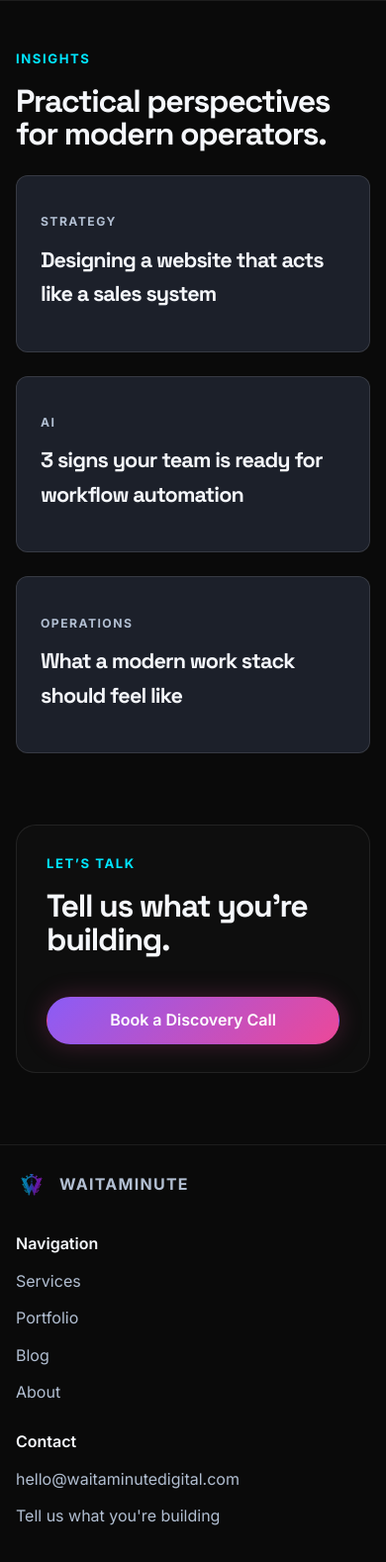
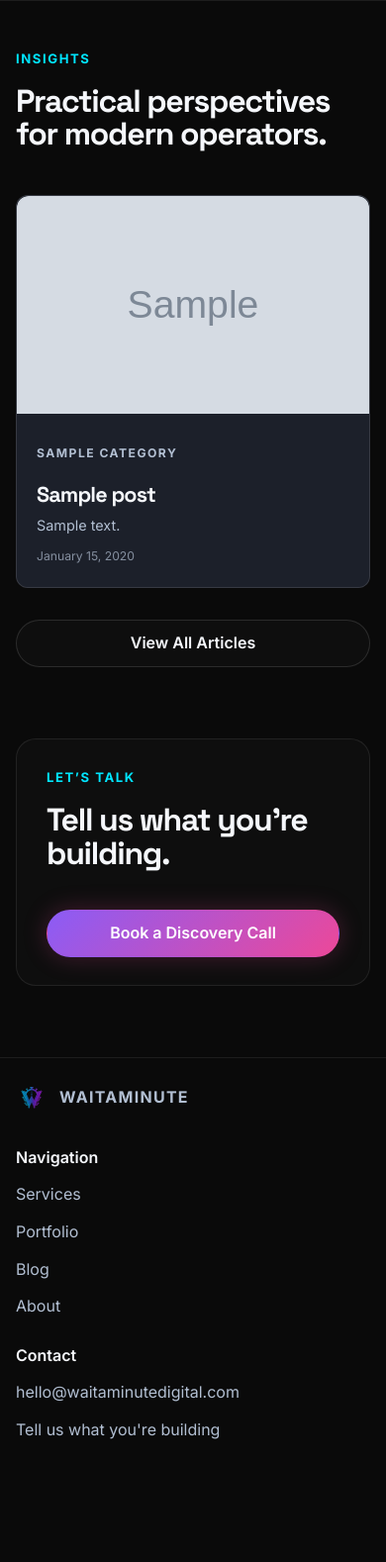
Before and after one commit to CodeToole/WaitaminuteDigital_blog, a Django app: page / in a window 390 px wide. Shown: the part 3024-4602 px from the top of the page at 99% size. After the commit the page ends 4478 px from the top, so only its background shows below. Run offline with Django 5.2, Linux system fonts and the light colour scheme; tables that the repository leaves empty hold one stand-in row (values such as "Sample post"); grey boxes marked "Sample" are stand-in pictures.

Commit message:
Upgrade homepage Insights section to dynamic blog posts
- Wire home view to query latest 4 published posts from the database
- Display newest post as a large featured card with cover image, title, excerpt, date, and link
- Display next 3 posts as smaller secondary cards beneath the featured card
- Replace all hardcoded article titles with real BlogPost data
- Add View All Articles button linking to /blog/
- Gracefully handles 0-4 posts without errors
- Draft posts excluded automatically via PublishedPostManager
- Add responsive CSS layout for the new insights grid
- Add 7 tests covering featured ordering, draft exclusion, empty state, and the CTA link

Co-authored-by: Copilot App <223556219+Copilot@users.noreply.github.com>

```diff
--- a/core/views.py
+++ b/core/views.py
@@ -10,7 +10,16 @@ def home(request):
     featured_projects = Project.objects.filter(is_featured=True).prefetch_related('tags')[:3]
     if not featured_projects:
         featured_projects = Project.objects.all().prefetch_related('tags')[:3]
-    return render(request, 'core/home.html', {'featured_projects': featured_projects})
+
+    latest_posts = Post.published.all()[:4]
+    featured_post = latest_posts[0] if latest_posts else None
+    secondary_posts = latest_posts[1:4]
+
+    return render(request, 'core/home.html', {
+        'featured_projects': featured_projects,
+        'featured_post': featured_post,
+        'secondary_posts': secondary_posts,
+    })
 
 
 def robots_txt(request):
--- a/static/css/main.css
+++ b/static/css/main.css
@@ -556,6 +556,183 @@ input[type="hidden"] {
   }
 }
 
+/* Insights Section (Dynamic Homepage Blog Posts) */
+.insights-heading {
+  display: flex;
+  align-items: flex-end;
+  justify-content: space-between;
+  flex-wrap: wrap;
+  gap: 16px;
+  margin-bottom: 28px;
+}
+
+.insights-view-all {
+  flex-shrink: 0;
+  white-space: nowrap;
+  font-size: 0.9rem;
+  min-height: 42px;
+  padding: 0 18px;
+}
+
+.insights-layout {
+  display: grid;
+  grid-template-columns: 1.6fr 1fr;
+  gap: 24px;
+  align-items: start;
+}
+
+.insight-featured-link,
+.insight-secondary-link {
+  display: block;
+  color: inherit;
+  text-decoration: none;
+}
+
+.insight-featured-link:hover .insight-card,
+.insight-secondary-link:hover .insight-card {
+  transform: translateY(-2px);
+  box-shadow: 0 0 0 1px rgba(0, 229, 255, 0.2), 0 0 28px rgba(0, 229, 255, 0.14);
+}
+
+.insight-card {
+  height: 100%;
+  display: flex;
+  flex-direction: column;
+  overflow: hidden;
+  transition: transform 0.2s ease, box-shadow 0.2s ease;
+}
+
+.insight-card.insight-card-featured {
+  padding: 0;
+}
+
+.insight-card.insight-card-secondary {
+  flex-direction: row;
+  gap: 0;
+  padding: 0;
+  overflow: hidden;
+}
+
+.insight-cover {
+  width: 100%;
+  height: 220px;
+  overflow: hidden;
+  border-radius: var(--wmd-radius) var(--wmd-radius) 0 0;
+}
+
+.insight-cover img {
+  width: 100%;
+  height: 100%;
+  object-fit: cover;
+  display: block;
+  transition: transform 0.35s ease;
+}
+
+.insight-featured-link:hover .insight-cover img {
+  transform: scale(1.03);
+}
+
+.insight-thumb {
+  width: 96px;
+  min-width: 96px;
+  height: 100%;
+  overflow: hidden;
+  border-radius: var(--wmd-radius) 0 0 var(--wmd-radius);
+}
+
+.insight-thumb img {
+  width: 100%;
+  height: 100%;
+  object-fit: cover;
+  display: block;
+  transition: transform 0.35s ease;
+}
+
+.insight-secondary-link:hover .insight-thumb img {
+  transform: scale(1.05);
+}
+
+.insight-body {
+  padding: 18px 20px 22px;
+  flex: 1;
+  display: flex;
+  flex-direction: column;
+  gap: 6px;
+}
+
+.insight-body h3 {
+  font-size: clamp(1.1rem, 1.6vw, 1.35rem);
+  line-height: 1.25;
+  margin: 0;
+  color: var(--text);
+}
+
+.insight-card-featured .insight-body h3 {
+  font-size: clamp(1.35rem, 2vw, 1.75rem);
+}
+
+.insight-excerpt {
+  color: var(--muted);
+  font-size: 0.9rem;
+  line-height: 1.6;
+  margin: 0;
+  flex: 1;
+}
+
+.insight-date {
+  color: var(--muted);
+  font-size: 0.76rem;
+  margin: 4px 0 0;
+  opacity: 0.7;
+}
+
+.insights-secondary {
+  display: flex;
+  flex-direction: column;
+  gap: 16px;
+}
+
+.insights-footer-cta {
+  margin-top: 32px;
+  display: none;
+}
+
+@media (max-width: 900px) {
+  .insights-layout {
+    grid-template-columns: 1fr;
+  }
+
+  .insights-secondary {
+    display: grid;
+    grid-template-columns: repeat(2, minmax(0, 1fr));
+  }
+
+  .insight-card.insight-card-secondary {
+    flex-direction: column;
+  }
+
+  .insight-thumb {
+    width: 100%;
+    min-width: unset;
+    height: 120px;
+    border-radius: var(--wmd-radius) var(--wmd-radius) 0 0;
+  }
+
+  .insights-view-all {
+    display: none;
+  }
+
+  .insights-footer-cta {
+    display: flex;
+  }
+}
+
+@media (max-width: 600px) {
+  .insights-secondary {
+    grid-template-columns: 1fr;
+  }
+}
+
 .search-shell {
   margin: 28px 0 32px;
 }
--- a/templates/core/home.html
+++ b/templates/core/home.html
@@ -99,23 +99,64 @@
 
 <section class="section" id="blog">
   <div class="container">
-    <div class="section-heading">
-      <p class="eyebrow">Insights</p>
-      <h2>Practical perspectives for modern operators.</h2>
+    <div class="section-heading insights-heading">
+      <div>
+        <p class="eyebrow">Insights</p>
+        <h2>Practical perspectives for modern operators.</h2>
+      </div>
+      <a class="button button-secondary insights-view-all" href="{% url 'blog' %}">View All Articles</a>
     </div>
-    <div class="card-grid three-up">
-      <article class="post-card">
-        <p class="meta">Strategy</p>
-        <h3>Designing a website that acts like a sales system</h3>
-      </article>
-      <article class="post-card">
-        <p class="meta">AI</p>
-        <h3>3 signs your team is ready for workflow automation</h3>
-      </article>
-      <article class="post-card">
-        <p class="meta">Operations</p>
-        <h3>What a modern work stack should feel like</h3>
-      </article>
+
+    {% if featured_post or secondary_posts %}
+      <div class="insights-layout">
+
+        {% if featured_post %}
+        <a class="insight-featured-link" href="{{ featured_post.get_absolute_url }}" aria-label="Read {{ featured_post.title }}">
+          <article class="insight-card insight-card-featured post-card">
+            {% if featured_post.display_image_url %}
+            <div class="insight-cover">
+              <img src="{{ featured_post.display_image_url }}" alt="{{ featured_post.title }} cover image">
+            </div>
+            {% endif %}
+            <div class="insight-body">
+              <p class="meta">{{ featured_post.category.name|default:'Insight' }}</p>
+              <h3>{{ featured_post.title }}</h3>
+              <p class="insight-excerpt">{{ featured_post.excerpt|truncatewords:30 }}</p>
+              <p class="insight-date">{{ featured_post.published_at|date:'F j, Y' }}</p>
+            </div>
+          </article>
+        </a>
+        {% endif %}
+
+        {% if secondary_posts %}
+        <div class="insights-secondary">
+          {% for post in secondary_posts %}
+          <a class="insight-secondary-link" href="{{ post.get_absolute_url }}" aria-label="Read {{ post.title }}">
+            <article class="insight-card insight-card-secondary post-card">
+              {% if post.display_image_url %}
+              <div class="insight-thumb">
+                <img src="{{ post.display_image_url }}" alt="{{ post.title }} cover image">
+              </div>
+              {% endif %}
+              <div class="insight-body">
+                <p class="meta">{{ post.category.name|default:'Insight' }}</p>
+                <h3>{{ post.title }}</h3>
+                <p class="insight-excerpt">{{ post.excerpt|truncatewords:18 }}</p>
+                <p class="insight-date">{{ post.published_at|date:'F j, Y' }}</p>
+              </div>
+            </article>
+          </a>
+          {% endfor %}
+        </div>
+        {% endif %}
+
+      </div>
+    {% else %}
+      <div class="empty-state">Articles coming soon — check back shortly.</div>
+    {% endif %}
+
+    <div class="insights-footer-cta">
+      <a class="button button-secondary" href="{% url 'blog' %}">View All Articles</a>
     </div>
   </div>
 </section>
```
Also changed, not shown: marketing/tests.py (+72 -0 lines).
